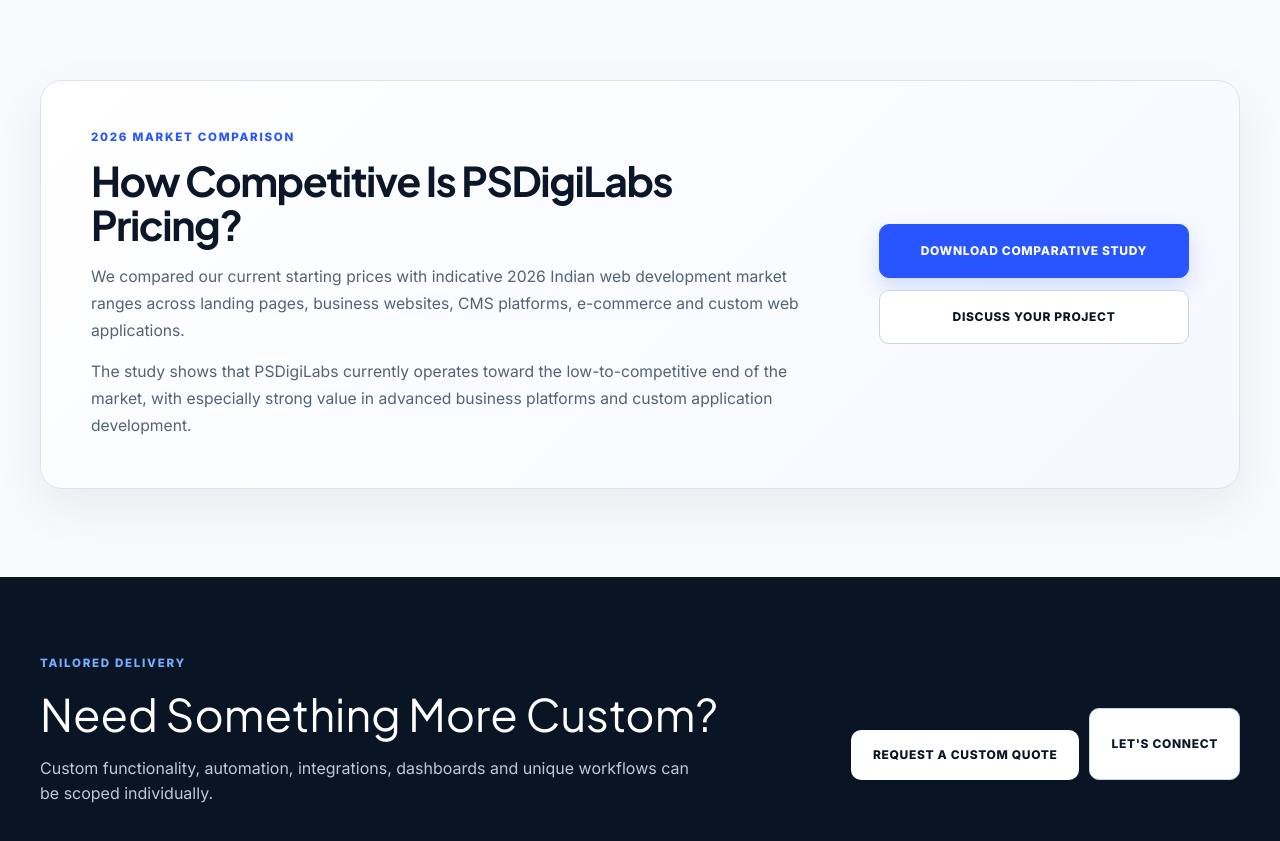
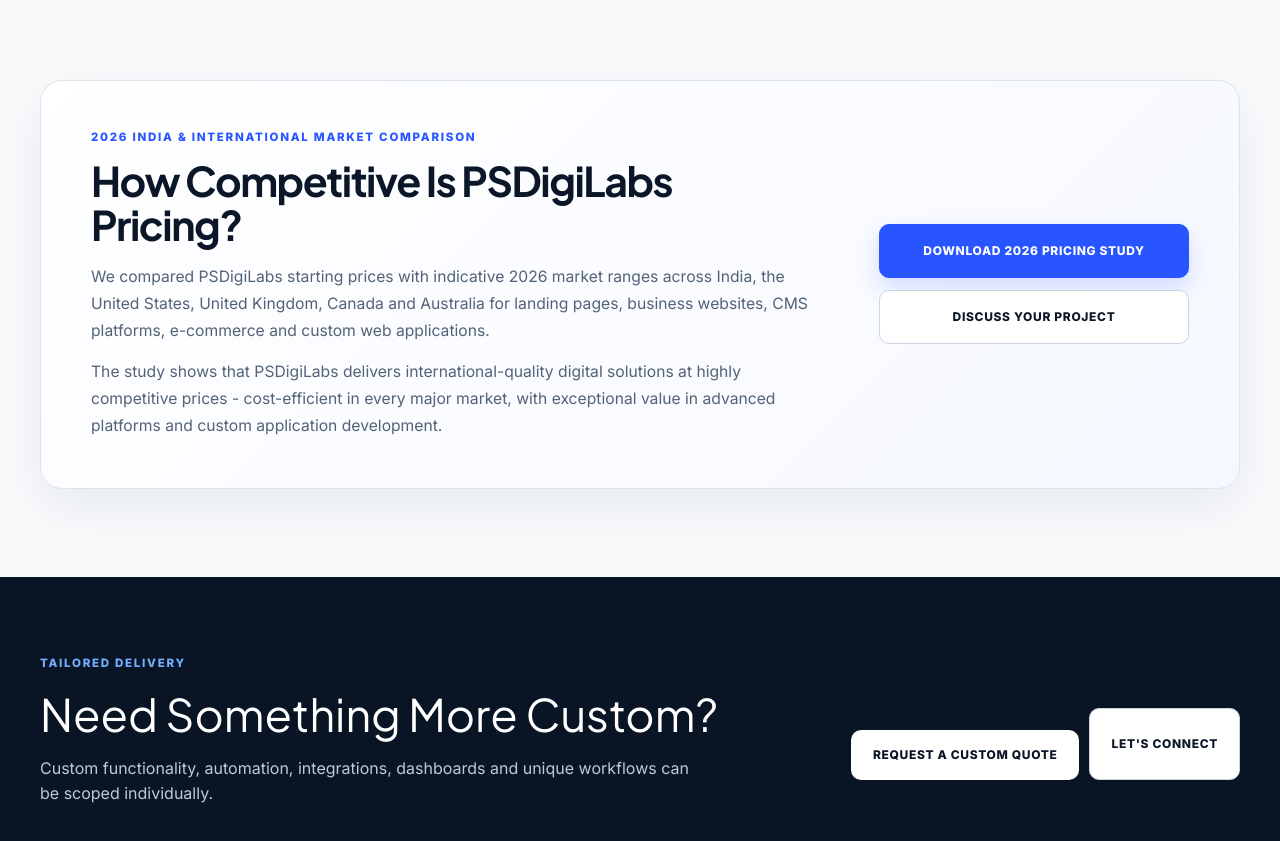
Before and after one commit to Prithvi85/psdigilabs, a Next.js app: page /pricing in a window 1280 px wide. Shown: the part 2500-3341 px from the top of the page. Built offline with nearby package versions, Linux system fonts and the light colour scheme; no server answers.

Commit message:
Expand pricing study with international market comparison

```diff
--- a/app/pricing/page.tsx
+++ b/app/pricing/page.tsx
@@ -42,22 +42,24 @@
         <section className="pricing-study">
           <div className="container pricing-study-inner">
             <div className="pricing-study-copy">
-              <p className="eyebrow">2026 MARKET COMPARISON</p>
+              <p className="eyebrow">
+                2026 INDIA &amp; INTERNATIONAL MARKET COMPARISON
+              </p>
 
               <h2>How Competitive Is PSDigiLabs Pricing?</h2>
 
               <p>
-                We compared our current starting prices with indicative 2026
-                Indian web development market ranges across landing pages,
-                business websites, CMS platforms, e-commerce and custom web
-                applications.
+                We compared PSDigiLabs starting prices with indicative 2026
+                market ranges across India, the United States, United Kingdom,
+                Canada and Australia for landing pages, business websites, CMS
+                platforms, e-commerce and custom web applications.
               </p>
 
               <p>
-                The study shows that PSDigiLabs currently operates toward the
-                low-to-competitive end of the market, with especially strong
-                value in advanced business platforms and custom application
-                development.
+                The study shows that PSDigiLabs delivers international-quality
+                digital solutions at highly competitive prices - cost-efficient
+                in every major market, with exceptional value in advanced
+                platforms and custom application development.
               </p>
             </div>
 
@@ -67,7 +69,7 @@
                 href="/downloads/PSDigiLabs_2026_Market_Pricing_Comparative_Study.pptx"
                 download
               >
-                DOWNLOAD COMPARATIVE STUDY
+                DOWNLOAD 2026 PRICING STUDY
               </a>
 
               <Link className="button button-secondary" href="/contact">
```
Also changed, not shown: 1 other file (tests, documents, lock files or other folders).
